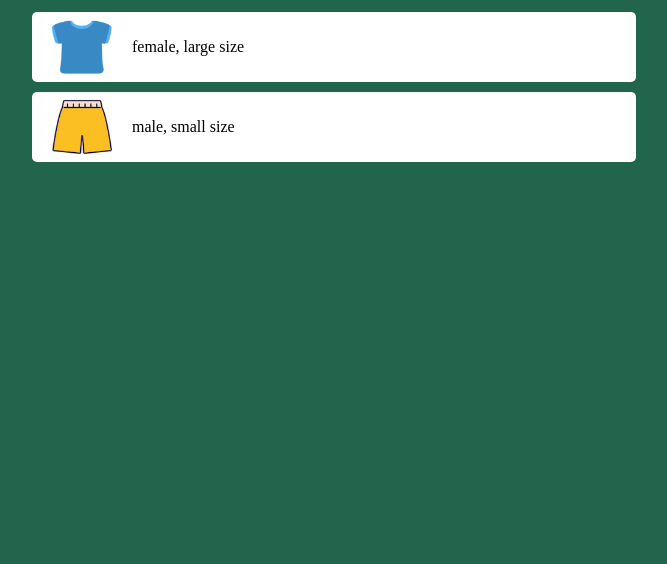
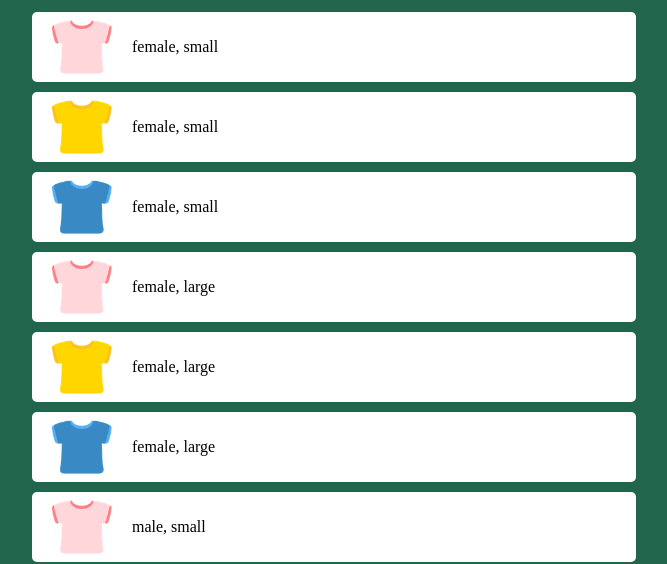
Before and after one commit to yourankim/mini-clothshop, a plain HTML site: page index.html in a window 1280 px wide. Shown: the part 240-804 px from the top of the page, without its empty margins (306-973 px from the left). Drawn offline with Linux system fonts and the light colour scheme.

Commit message:
Update data and script

```diff
--- a/index.html
+++ b/index.html
@@ -13,28 +13,21 @@
     </header>
     <nav>
         <div class="filter-by-cloth">
-            <button><div class="cloth-img"><img src="imgs/blue_p.png" alt="pants" /></div></button>
-            <button><div class="cloth-img"><img src="imgs/blue_s.png" alt="skirt" /></div></button>
-            <button><div class="cloth-img"><img src="imgs/blue_t.png" alt="tshirt" /></div></button>
+            <button class="cloth-btn" ><div class="cloth-img"><img data-type="pants" src="imgs/blue_p.png" alt="pants" /></div></button>
+            <button class="cloth-btn"><div class="cloth-img"><img data-type="skirt" src="imgs/blue_s.png" alt="skirt" /></div></button>
+            <button class="cloth-btn"><div class="cloth-img"><img data-type="tshirt" src="imgs/blue_t.png" alt="tshirt" /></div></button>
         </div>
         <div class="filter-by-color">
-            <button data-color="blue">blue</button>
-            <button data-color="yellow">yellow</button>
-            <button data-color="pink">pink</button>
+            <button class="color-btn" data-color="blue">blue</button>
+            <button class="color-btn" data-color="yellow">yellow</button>
+            <button class="color-btn" data-color="pink">pink</button>
         </div>
 
     </nav>
     <section>
-        <ul>
-            <li>
-                <div class="cloth-img"><img src="imgs/blue_t.png" alt="tshirt" /></div>
-                <span>female, large size</span>
-            </li>
-            <li>
-                <div class="cloth-img"><img src="imgs/yellow_p.png" alt="pants"></div>
-                <span>male, small size</span>
-            </li>
+        <ul class="clothes">
         </ul>
     </section>
+    <script src="index.js"></script>
 </body>
 </html>
--- a/index.js
+++ b/index.js
@@ -0,0 +1,153 @@
+const clothes = [
+  {
+    color: "pink",
+    type: "tshirt",
+    gender: "female",
+    size: "small"
+  },
+  {
+    color: "yellow",
+    type: "tshirt",
+    gender: "female",
+    size: "small"
+  },
+  {
+    color: "blue",
+    type: "tshirt",
+    gender: "female",
+    size: "small"
+  },
+   {
+    color: "pink",
+    type: "tshirt",
+    gender: "female",
+    size: "large"
+  },
+  {
+    color: "yellow",
+    type: "tshirt",
+    gender: "female",
+    size: "large"
+  },
+  {
+    color: "blue",
+    type: "tshirt",
+    gender: "female",
+    size: "large"
+  },
+   {
+    color: "pink",
+    type: "tshirt",
+    gender: "male",
+    size: "small"
+  },
+  {
+    color: "yellow",
+    type: "tshirt",
+    gender: "male",
+    size: "small"
+  },
+  {
+    color: "blue",
+    type: "tshirt",
+    gender: "male",
+    size: "small"
+  },
+   {
+    color: "pink",
+    type: "skirt",
+    gender: "female",
+    size: "small"
+  },
+  {
+    color: "yellow",
+    type: "skirt",
+    gender: "female",
+    size: "small"
+  },
+  {
+    color: "blue",
+    type: "skirt",
+    gender: "female",
+    size: "small"
+  },
+   {
+    color: "pink",
+    type: "pants",
+    gender: "female",
+    size: "small"
+  },
+  {
+    color: "yellow",
+    type: "pants",
+    gender: "female",
+    size: "small"
+  },
+  {
+    color: "blue",
+    type: "pants",
+    gender: "female",
+    size: "small"
+  },
+     {
+    color: "pink",
+    type: "pants",
+    gender: "male",
+    size: "large"
+  },
+  {
+    color: "yellow",
+    type: "pants",
+    gender: "male",
+    size: "large"
+  },
+  {
+    color: "blue",
+    type: "pants",
+    gender: "male",
+    size: "small"
+  },
+];
+
+const getClothImageUri = (color, type) => {
+  return `./imgs/${color}_${type.slice(0,1)}.png`;
+}
+
+const state = { clothes: clothes};
+
+const $target = document.querySelector(".clothes");
+
+const render = (clothes) => {
+  $target.innerHTML = `${clothes.map(({color, type, gender, size}) => {
+    return `<li>
+      <div class="cloth-img"><img src='${getClothImageUri(color, type)}'/></div>
+      <span> ${gender}, ${size} </span>
+    </li>`
+  }).join('')}`
+};
+
+const setState = (newState) => {
+  state = {state, newState};
+  console.log(state);
+  render(state.clothes);
+}
+
+const filterByClothButtons = document.querySelectorAll(".cloth-btn");
+filterByClothButtons.forEach(button => {
+  button.addEventListener("click", e => {
+    const type = e.target.dataset.type;
+    const filteredResult = state.clothes.filter(cloth => cloth.type === type);
+    render(filteredResult);
+  });
+});
+
+const filterByColorButtons = document.querySelectorAll(".color-btn");
+filterByColorButtons.forEach(button => {
+  button.addEventListener("click", e => {
+    const color = e.target.dataset.color;
+    const filteredResult = state.clothes.filter(cloth => cloth.color === color);
+    render(filteredResult);
+  });
+});
+
+render(clothes);
```
